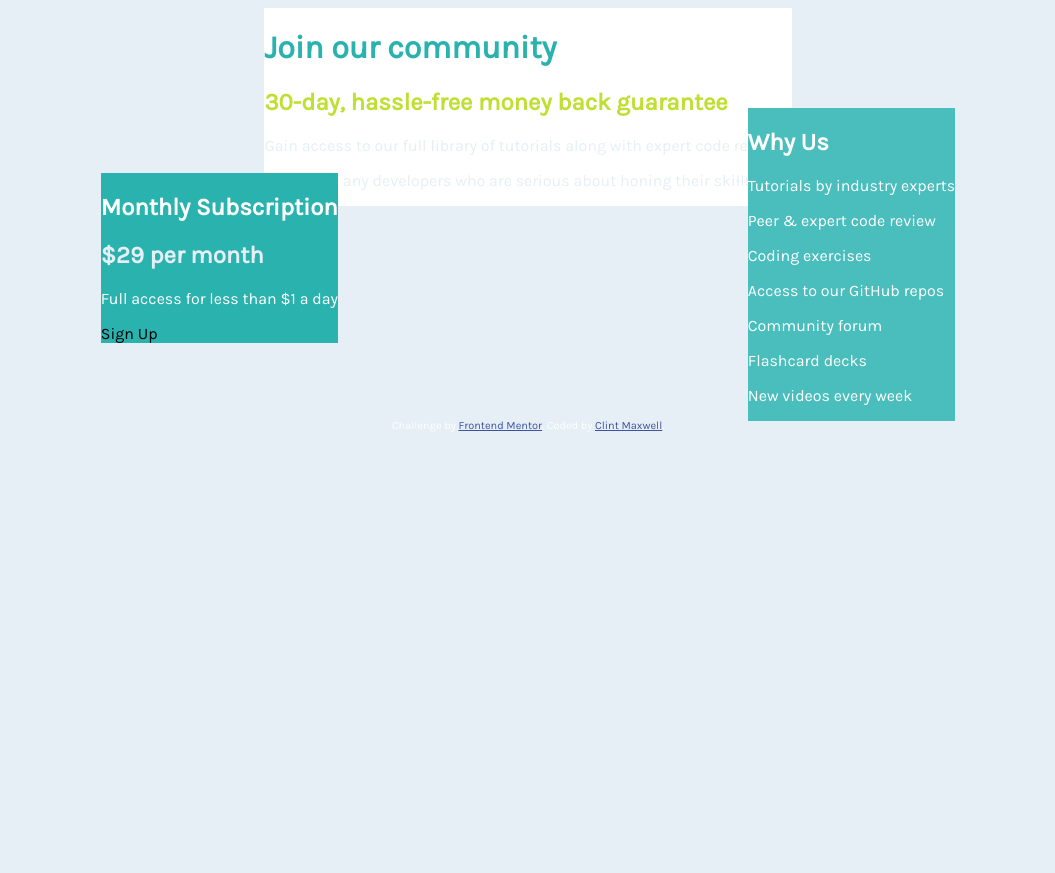
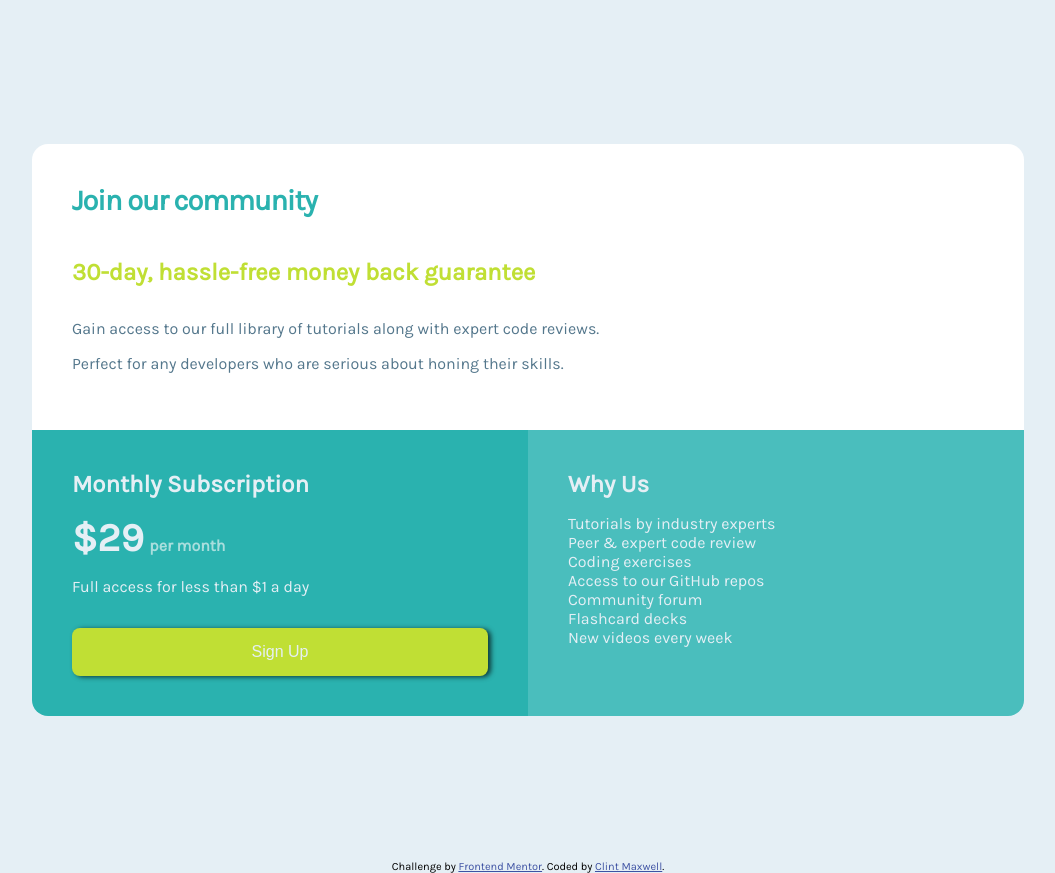
Before and after one commit to AntonioHouTX/single-price-grid-component, a plain HTML site: page index.html in a window 1280 px wide. Shown: the whole page, without its empty margins (112-1167 px from the left). Before the commit the page ends 800 px from the top, so only its background shows below. Drawn offline with Linux system fonts and the light colour scheme.

Commit message:
Made final changes to desktop version of site.

```diff
--- a/css/styles.css
+++ b/css/styles.css
@@ -1,29 +1,24 @@
+* {
+  margin: 0;
+  padding: 0;
+  box-sizing: border-box;
+}
+
+body {
+  background-color: #e5eff5; /*fallback color*/
+  background-color: hsl(204, 43%, 93%); /*Light gray*/
+  font-family: "Karla", sans-serif;
+  text-align: left;
+}
 
 @media only screen and (max-width: 375px) {
-  body {
-    background-color: #e5eff5; /*fallback color*/
-    background-color: hsl(204, 43%, 93%);
-    font-family: "Karla", sans-serif;
-    font-size: 16px;
-    font-weight: 400;
-    margin: 0;
-    text-align: center;
-  }
 }
-
-
-
-
-
 
 @media only screen and (max-width: 1440px) {
   body {
     background-color: #e5eff5; /*fallback color*/
     background-color: hsl(204, 43%, 93%);
     font-family: "Karla", sans-serif;
-    font-size: 16px;
-    font-weight: 400;
-
   }
 
   h1 {
@@ -31,60 +26,107 @@
     color: hsl(179, 62%, 43%);
   }
 
-  h2 {
-    color: white;
-  }
-
-  p {
-    color: white;
-  }
-
   .grid {
+    margin: 9rem;
     display: grid;
-    grid-template-rows: 100px 300px;
-    grid-template-columns: auto auto;
-    grid-gap: 0 0;
-  }
-
-  .day {
-    color: yellow; /*fallback color*/
-    color: hsl(71, 73%, 54%);
+    border-radius: 1rem 1rem 1rem 1rem;
+    grid-template-columns: 1fr 1fr;
+    grid-template-rows: 1fr 1fr;
   }
 
   .join {
     background-color: white;
     color: yellow; /*fallback color*/
     color: hsl(71, 73%, 54%);
-    margin: auto;
-    grid-column: 1 / span 2;
+    display: grid;
+    padding: 2.5rem;
+    grid-column: 1 / 3;
+    border-radius: 1rem 1rem 0rem 0rem;
   }
 
-  .gain {
-    color: #e5eff5; /*fallback color*/
-    color: hsl(204, 43%, 93%);
+  .join > h1 {
+    padding-bottom: 1.5rem;
+    letter-spacing: -1px;
+    font-size: 1.8rem;
+    font-weight: 900;
+  }
+
+  .join > h2 {
+    padding-bottom: 1rem;
+    color: yellow; /*fallback color*/
+    color: hsl(71, 73%, 54%);
+  }
+
+  .join > p {
+    color: hsl(203, 25%, 44%);
   }
 
   .monthly-subscription {
     background-color: cyan;
     background-color: hsl(179, 62%, 43%);
-    margin: auto;
-    grid-column: 1 / span 1;
+    padding: 2.5rem;
+    border-radius: 0rem 0rem 0rem 1rem;
+  }
+  .monthly-subscription > h2 {
+    font-size: 1.5rem;
+    padding-bottom: 1rem;
+    color: hsl(204, 43%, 93%);
+  }
+
+  .monthly-subscription > div {
+    display: flex;
+    justify-content: left;
+    align-items: center;
+  }
+
+  .dollar {
+    font-size: 2.5rem;
+    color: hsl(204, 43%, 93%);
+  }
+
+  .subscription-span {
+    font-size: 1rem;
+    color: rgba(250, 250, 250, 0.61);
+  }
+
+  .monthly-subscription > p {
+    color: hsl(204, 43%, 93%);
+  }
+
+  .monthly-subscription > button {
+    background-color: hsl(71, 73%, 54%);
+    color: hsl(204, 43%, 93%);
+    height: 3rem;
+    width: 100%;
+    border: none;
+    border-radius: 0.5rem;
+    font-size: 1rem;
+    box-shadow: 3px 1px 5px rgba(0, 0, 0, 0.685);
+    margin-top: 2rem;
   }
 
   .why-us {
     background-color: #4abebd;
-    margin: auto;
-    grid-column: 2 / span 1;
-
+    padding: 2.5rem;
+    border-radius: 0rem 0rem 1rem 0rem;
   }
 
+  .why-us > h2 {
+    color: hsl(204, 43%, 93%);
+    padding-bottom: 1rem;
+  }
+
+  .why-us p {
+    color: hsl(204, 43%, 93%);
+  }
 }
 
 .attribution {
-  font-size: 11px; text-align: center;
-  }
+  font-size: 11px;
+  text-align: center;
+}
 
 .attribution a {
   color: #3e52a3; /*fallback color*/
   color: hsl(228, 45%, 44%);
-  }
+}
--- a/index.html
+++ b/index.html
@@ -17,23 +17,22 @@
 
       <h2 class="day">30-day, hassle-free money back guarantee</h2>
 
-      <p class="gain">Gain access to our full library of tutorials along with expert code reviews.</p>
-      <p class="gain">Perfect for any developers who are serious about honing their skills.</p>
+      <p>Gain access to our full library of tutorials along with expert code reviews.</p>
+      <p>Perfect for any developers who are serious about honing their skills.</p>
     </div>
 
     <div class="monthly-subscription">
       <h2 class="">Monthly Subscription</h2>
 
-      <h2 class="gain"><span class="29">&dollar;29</span> per month</h2>
+      <h2><span class="dollar">&dollar;29</span> <span class="subscription-span"> per month</span></h2>
 
       <p>Full access for less than &dollar;1 a day</p>
 
-      Sign Up
+      <button>Sign Up</button>
     </div>
 
     <div class="why-us">
-      <h2 class="">Why Us</h2>
-
+      <h2>Why Us</h2>
       <p>Tutorials by industry experts</p>
       <p>Peer &amp; expert code review</p>
       <p>Coding exercises</p>
```
